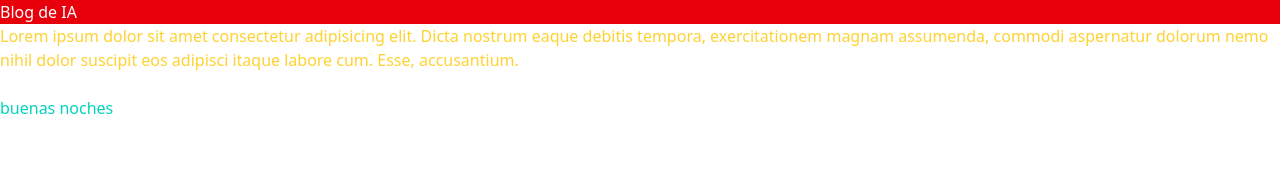
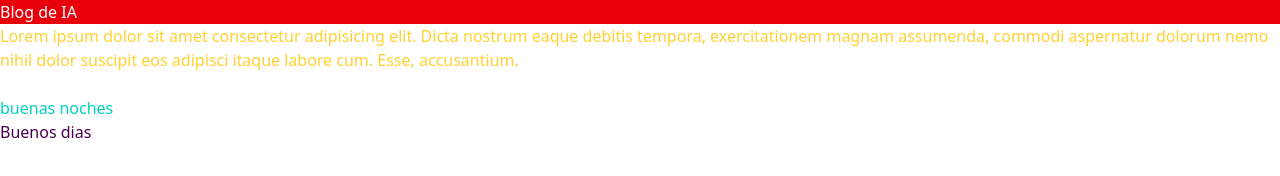
Before and after one commit to crisce-03/Cerritos-DevsDuo-Projects, a website: page index.html in a window 1280 px wide. Drawn offline with nearby package versions, Linux system fonts and the light colour scheme; files that its build step writes are made by us from their sources.

Commit message:
buenos dias

```diff
--- a/index.html
+++ b/index.html
@@ -12,5 +12,6 @@
     <p class="text-amber-300">Lorem ipsum dolor sit amet consectetur adipisicing elit. Dicta nostrum eaque debitis tempora, exercitationem magnam assumenda, commodi aspernatur dolorum nemo nihil dolor suscipit eos adipisci itaque labore cum. Esse, accusantium.</p>
     <br>
     <h2 class="text-teal-400">buenas noches</h2>
+    <p class="text-fuchsia-950">Buenos dias</p>
 </body>
 </html>
```
